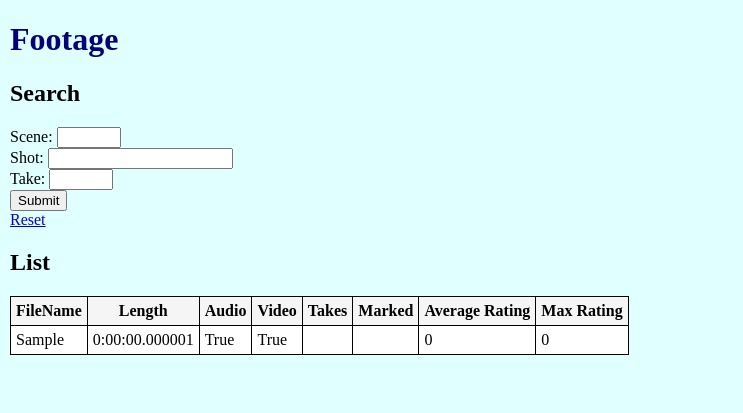
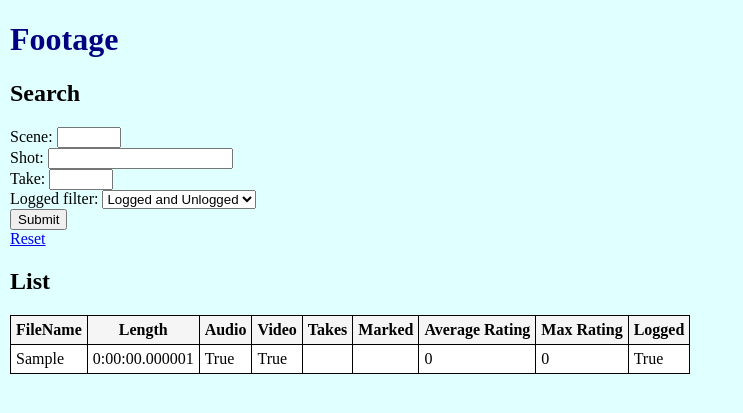
Before and after one commit to Walle10-0/the-reel-logger, a Django app: page /footage/ in a window 1280 px wide. Shown: the part 38-451 px from the top of the page, without its empty margins (0-743 px from the left). Run offline with Django 5.2, Linux system fonts and the light colour scheme; tables that the repository leaves empty hold one stand-in row (values such as "Sample post"); parts of the project's set-up code (start-up, migrations or seed data) failed here and were passed over.

Commit message:
query logged footage

```diff
--- a/reel_logger/reel_logger_app/forms.py
+++ b/reel_logger/reel_logger_app/forms.py
@@ -64,3 +64,4 @@
     scene = forms.IntegerField(required=False, min_value=0, max_value=255)
     shot = forms.CharField(max_length=64, required=False)
     take = forms.IntegerField(required=False, min_value=0, max_value=255)
+    logged_filter = forms.ChoiceField(required=False, choices=((1, 'Logged and Unlogged'), (2, 'Logged only'), (3, 'Unlogged only')))
--- a/reel_logger/reel_logger_app/templates/footage_list.html
+++ b/reel_logger/reel_logger_app/templates/footage_list.html
@@ -23,6 +23,7 @@
         <th>Marked</th>
         <th>Average Rating</th>
         <th>Max Rating</th>
+        <th>Logged</th>
       </tr>
       {% for footage in list %}
         <tr onclick="window.location='{% url 'Footage_Editor' footage.id %}';">
@@ -40,6 +41,7 @@
           </td>
           <td>{{ footage.average_rating }}</td>
           <td>{{ footage.max_rating }}</td>
+          <td>{{ footage.logged }}</td>
         </tr>
       {% endfor %}
     </table>
--- a/reel_logger/reel_logger_app/views.py
+++ b/reel_logger/reel_logger_app/views.py
@@ -69,6 +69,10 @@
             query1 = footage_list.filter(take__take_no=form['take'].value()).distinct()
             query2 = footage_list.filter(take__marked_take=form['take'].value()).distinct()
             footage_list = query1 | query2
+        if form['logged_filter'].value() == '2':
+            footage_list = footage_list.filter(logged=True).distinct()
+        elif form['logged_filter'].value() == '3':
+            footage_list = footage_list.filter(logged=False).distinct()
 
     footage_list.order_by("path")
 
```
